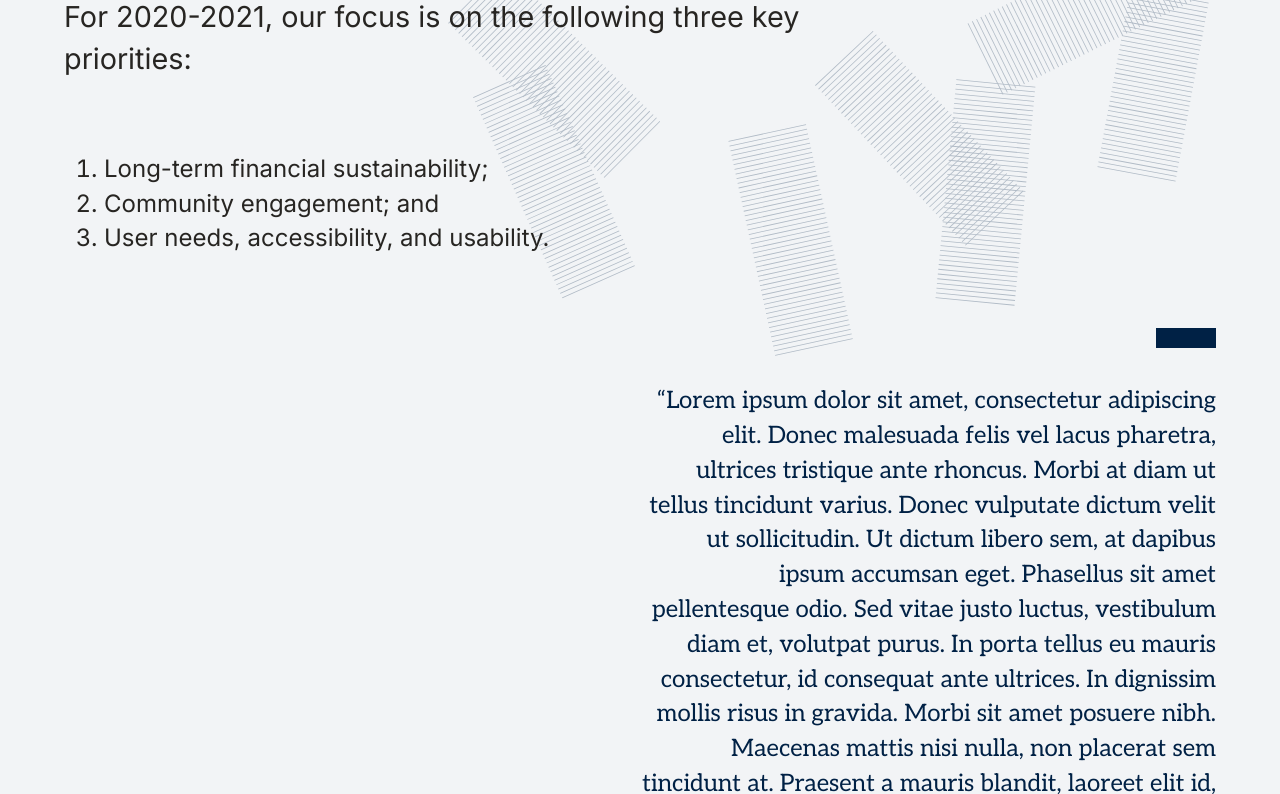
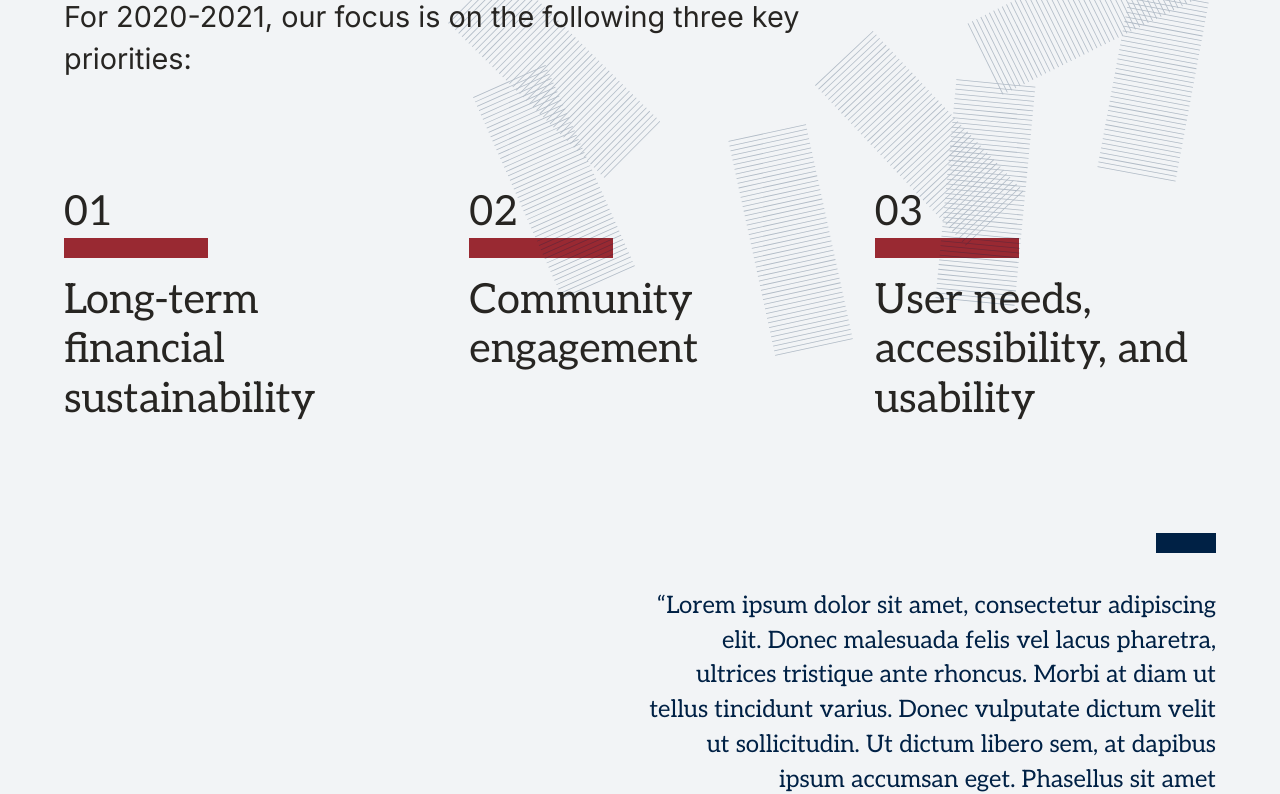
Before and after one commit to sssoz/pkp-annual-report, a Jekyll site: the page built from index.md, in a window 1280 px wide and 900 px high, scrolled down 28327 px, cut to the strip 106-900 px from the top of the window. Built offline with Jekyll 4.4.1, drawn with Linux system fonts in a browser that asks for light colours.

Commit message:
Add list styles

```diff
--- a/_sass/components/_blockquote.scss
+++ b/_sass/components/_blockquote.scss
@@ -93,14 +93,3 @@ blockquote {
     }
   }
 }
-
-.blockquotes {
-  display: flex;
-  flex-direction: row;
-  justify-content: space-between;
-  align-content: space-between;
-
-  blockquote {
-    width: 32%;
-  }
-}
--- /dev/null
+++ b/_sass/components/_list.scss
@@ -0,0 +1,47 @@
+.list {
+  @include unstyled-list;
+
+  li {
+    flex-grow: 1;
+    margin-top: $spacing-04;
+    margin-right: $gutter;
+    margin-bottom: $spacing-04;
+    line-height: 1.2;
+    @include typescale-03;
+    @include font-serif;
+
+    &:last-child {
+      margin-right: 0;
+    }
+  }
+
+  &--numbered li {
+    counter-increment: item;
+
+    &:before {
+      display: block;
+      margin-bottom: $spacing-03;
+      content: "0"counter(item)" ";
+      border-bottom: $border solid $brick-red;
+      width: $spacing-06;
+    }
+  }
+
+  @media screen and (min-width: 1024px) {
+    display: flex;
+
+    &--three-col li {
+      width: 33.33333%;
+    }
+
+    &--four-col li {
+      width: 25%;
+    }
+  }
+}
+
+.section--inverted {
+  .list li {
+    border-color: $athens-blue;
+  }
+}
--- a/css/main.scss
+++ b/css/main.scss
@@ -26,6 +26,7 @@
   "components/hr",
   "components/img",
   "components/intro",
+  "components/list",
   "components/logo",
   "components/nav",
   "components/ordered-list",
```
Also changed, not shown: _sections/06-outlook.md (+4 -3 lines), _sections/08-thank-you.md (+2 -0 lines).
